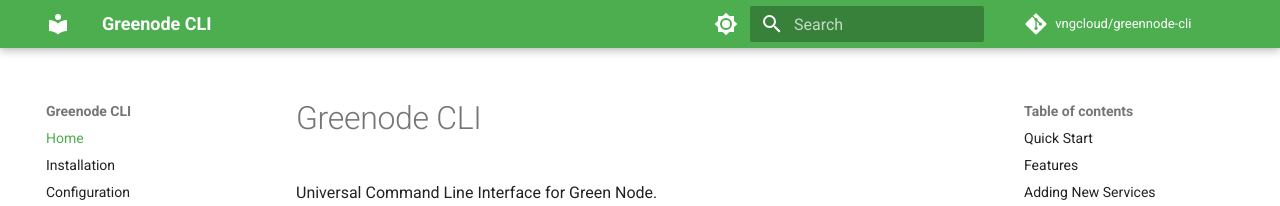
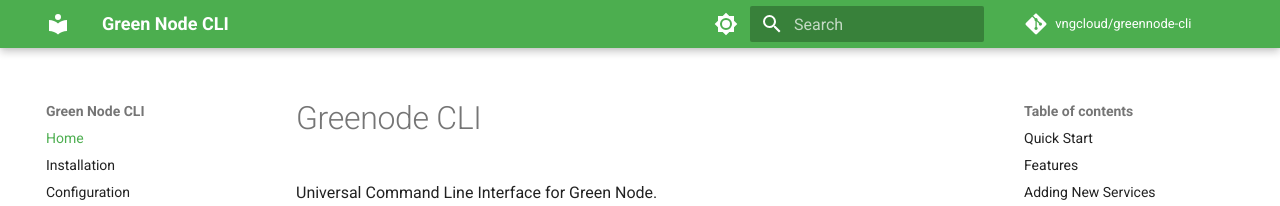
Before and after one commit to vngcloud/greennode-cli, an MkDocs documentation site: the page built from docs/index.md, in a window 1280 px wide. Shown: the top 206 px of the page. Built offline with MkDocs 1.6.1 and Material for MkDocs 9.7.7, drawn with Linux system fonts in a browser that asks for light colours; comment, search, counter and statistics services are not loaded.

Commit message:
change name

```diff
--- a/mkdocs.yml
+++ b/mkdocs.yml
@@ -1,4 +1,4 @@
-site_name: Greenode CLI
+site_name: Green Node CLI
 site_url: https://vngcloud.github.io/greennode-cli/
 site_description: Universal Command Line Interface for Green Node
 repo_url: https://github.com/vngcloud/greennode-cli
```
